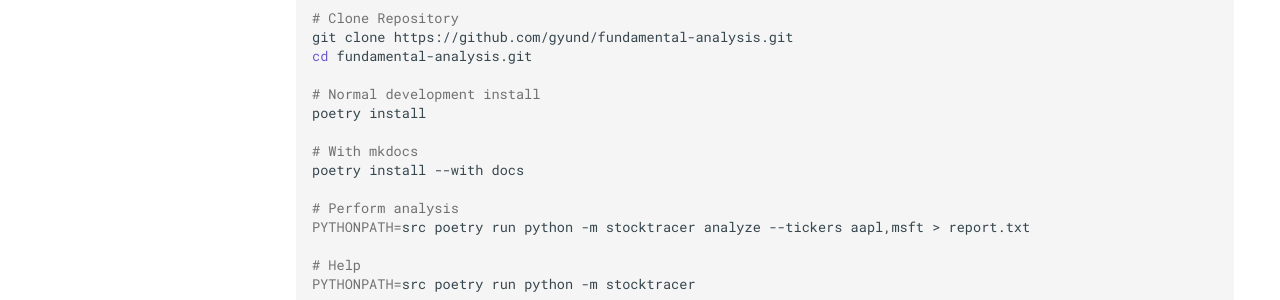
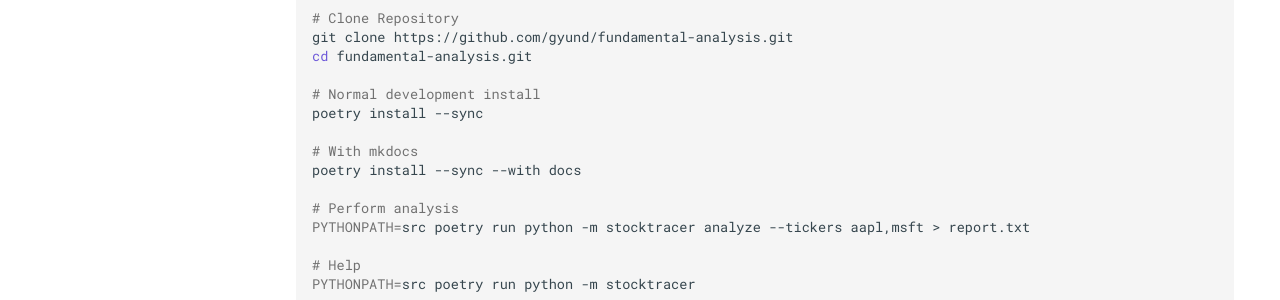
Before and after one commit to gyund/fundamental-analysis, an MkDocs documentation site: the page built from docs/getting-started.md, in a window 1280 px wide and 900 px high. Shown: the part 428-728 px from the top of the window. Built offline with MkDocs 1.6.1 and Material for MkDocs 9.7.7, drawn with Linux system fonts in a browser that asks for light colours; comment, search, counter and statistics services are not loaded.

```diff
--- a/docs/getting-started.md
+++ b/docs/getting-started.md
@@ -14,10 +14,10 @@ Make sure you have [poetry](https://python-poetry.org/docs/) installed.
     cd fundamental-analysis.git
 
     # Normal development install
-    poetry install
+    poetry install --sync
 
     # With mkdocs
-    poetry install --with docs
+    poetry install --sync --with docs
 
     # Perform analysis
     PYTHONPATH=src poetry run python -m stocktracer analyze --tickers aapl,msft > report.txt
```
Also changed, not shown: README.md (+2 -2 lines), 2 other files.
